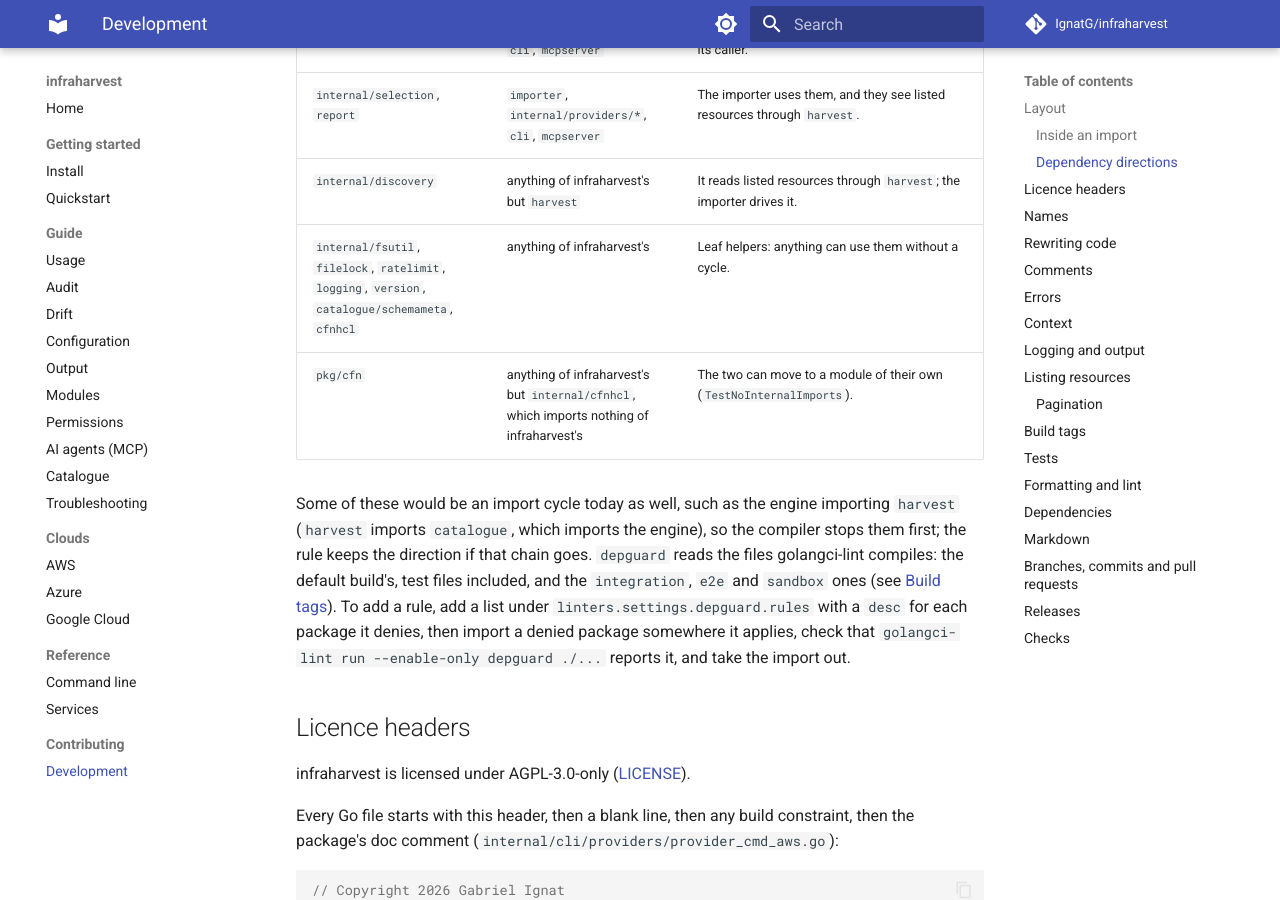
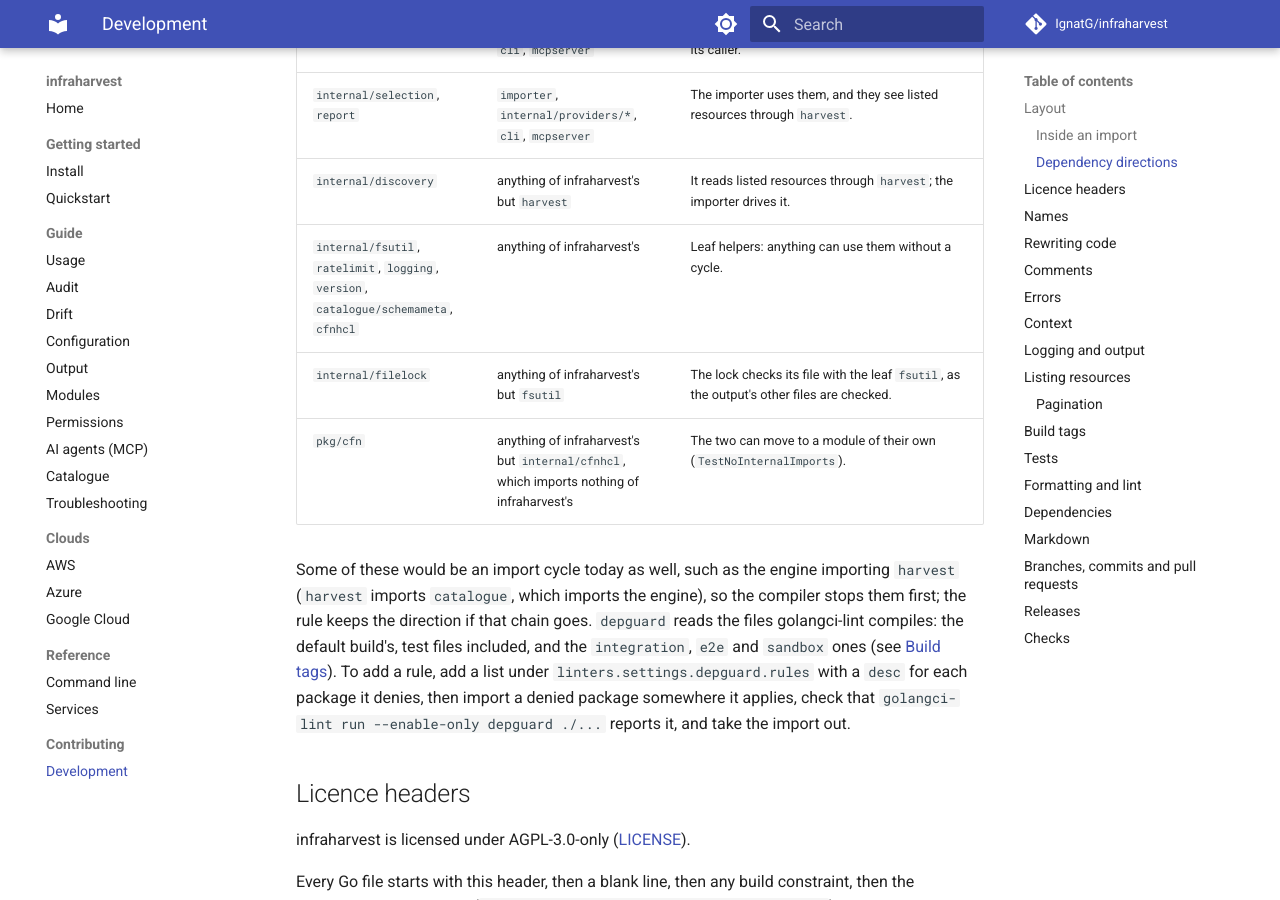
Before and after one commit to IgnatG/infraharvest, an MkDocs documentation site: the page built from docs/development.md, in a window 1280 px wide and 900 px high, scrolled down 4665 px. Built offline with MkDocs 1.6.1 and Material for MkDocs 9.7.7, drawn with Linux system fonts in a browser that asks for light colours; comment, search, counter and statistics services are not loaded.

Commit message:
build(lint): let the output lock use the leaf fsutil

```diff
--- a/docs/development.md
+++ b/docs/development.md
@@ -61,7 +61,8 @@ Imports run one way across the modules' seams, and CI fails a change that turns
 | `internal/config` | `internal/providers/*`, `cli`, `mcpserver` | `config.Load` takes the providers' profiles from its caller. |
 | `internal/selection`, `report` | `importer`, `internal/providers/*`, `cli`, `mcpserver` | The importer uses them, and they see listed resources through `harvest`. |
 | `internal/discovery` | anything of infraharvest's but `harvest` | It reads listed resources through `harvest`; the importer drives it. |
-| `internal/fsutil`, `filelock`, `ratelimit`, `logging`, `version`, `catalogue/schemameta`, `cfnhcl` | anything of infraharvest's | Leaf helpers: anything can use them without a cycle. |
+| `internal/fsutil`, `ratelimit`, `logging`, `version`, `catalogue/schemameta`, `cfnhcl` | anything of infraharvest's | Leaf helpers: anything can use them without a cycle. |
+| `internal/filelock` | anything of infraharvest's but `fsutil` | The lock checks its file with the leaf `fsutil`, as the output's other files are checked. |
 | `pkg/cfn` | anything of infraharvest's but `internal/cfnhcl`, which imports nothing of infraharvest's | The two can move to a module of their own (`TestNoInternalImports`). |
 
 Some of these would be an import cycle today as well, such as the engine importing `harvest` (`harvest` imports `catalogue`, which imports the engine), so the compiler stops them first; the rule keeps the direction if that chain goes. `depguard` reads the files golangci-lint compiles: the default build's, test files included, and the `integration`, `e2e` and `sandbox` ones (see [Build tags](#build-tags)). To add a rule, add a list under `linters.settings.depguard.rules` with a `desc` for each package it denies, then import a denied package somewhere it applies, check that `golangci-lint run --enable-only depguard ./...` reports it, and take the import out.
```
Also changed, not shown: .golangci.json.
